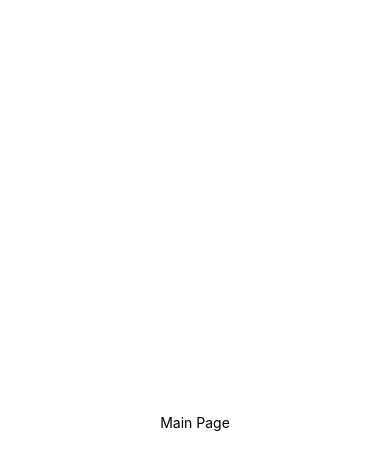
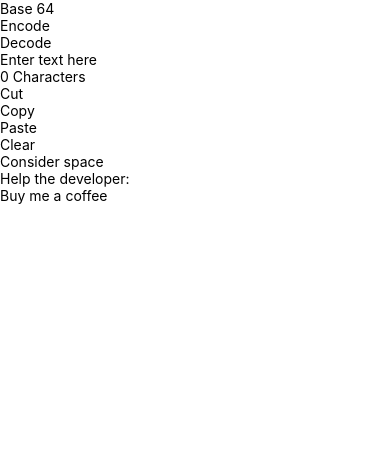
Before and after one commit to gabriel-logan/Base64-Oficial, a React Native app: screen / in a window 390 px wide. Shown: the top 470 px of the page. Built offline with nearby package versions, Linux system fonts and the light colour scheme.

Commit message:
feat: enhance MainPage layout with encoding/decoding features and input handling

```diff
--- a/src/pages/Main.tsx
+++ b/src/pages/Main.tsx
@@ -1,9 +1,51 @@
-import { StyleSheet, Text, View } from "react-native";
+import {
+  StyleSheet,
+  Text,
+  TextInput,
+  TouchableOpacity,
+  View,
+} from "react-native";
 
 export default function MainPage() {
   return (
     <View style={styles.container}>
-      <Text>Main Page</Text>
+      <Text>Base 64</Text>
+      <View>
+        <TouchableOpacity>
+          <Text>Encode</Text>
+        </TouchableOpacity>
+        <TouchableOpacity>
+          <Text>Decode</Text>
+        </TouchableOpacity>
+      </View>
+      <View>
+        <TextInput placeholder="Enter text here" />
+        <Text>0 Characters</Text>
+      </View>
+      <View>
+        <TouchableOpacity>
+          <Text>Cut</Text>
+        </TouchableOpacity>
+        <TouchableOpacity>
+          <Text>Copy</Text>
+        </TouchableOpacity>
+        <TouchableOpacity>
+          <Text>Paste</Text>
+        </TouchableOpacity>
+        <TouchableOpacity>
+          <Text>Clear</Text>
+        </TouchableOpacity>
+      </View>
+      <View>
+        <Text>Consider space</Text>
+        <View />
+      </View>
+      <View>
+        <Text>Help the developer: </Text>
+        <TouchableOpacity>
+          <Text>Buy me a coffee</Text>
+        </TouchableOpacity>
+      </View>
     </View>
   );
 }
@@ -12,7 +54,5 @@ const styles = StyleSheet.create({
   container: {
     flex: 1,
     backgroundColor: "#fff",
-    alignItems: "center",
-    justifyContent: "center",
   },
 });
```
